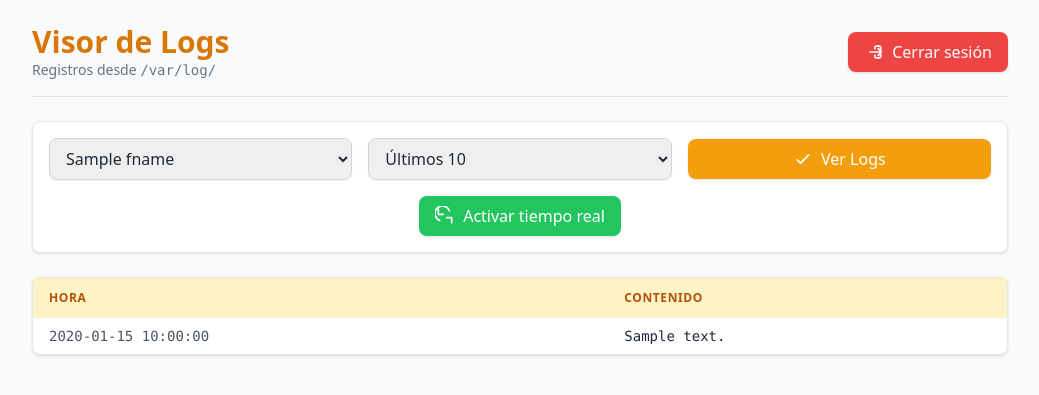
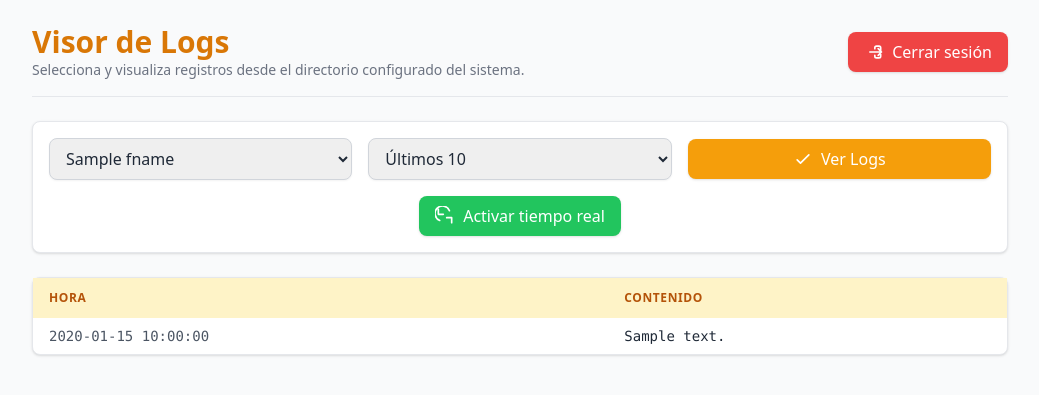
Before and after one commit to Osvaldo-Net/LogGuard, a Flask app: template app/templates/logs.html in a window 1280 px wide. Shown: the top 395 px of the page, without its empty margins (120-1159 px from the left). Run offline with Flask 3, Linux system fonts and the light colour scheme; the template is opened without the code that fills it: most values are stand-ins (such as "Sample title", 1, 10 or a date in 2020); some libraries are stand-ins or nearby versions.

Commit message:
Update logs.html

```diff
--- a/app/templates/logs.html
+++ b/app/templates/logs.html
@@ -17,7 +17,7 @@
     <header class="flex justify-between items-center border-b pb-4">
       <div>
         <h1 class="text-3xl font-bold text-amber-600">Visor de Logs</h1>
-        <p class="text-sm text-gray-500">Registros desde <code>/var/log/</code></p>
+        <p class="text-sm text-gray-500">Selecciona y visualiza registros desde el directorio configurado del sistema.</p>
       </div>
       <a href="/logout" class="flex items-center gap-2 bg-red-500 hover:bg-red-600 text-white px-4 py-2 rounded-lg transition shadow">
         <svg class="w-5 h-5" fill="none" stroke="currentColor" stroke-width="2" viewBox="0 0 24 24">
```
